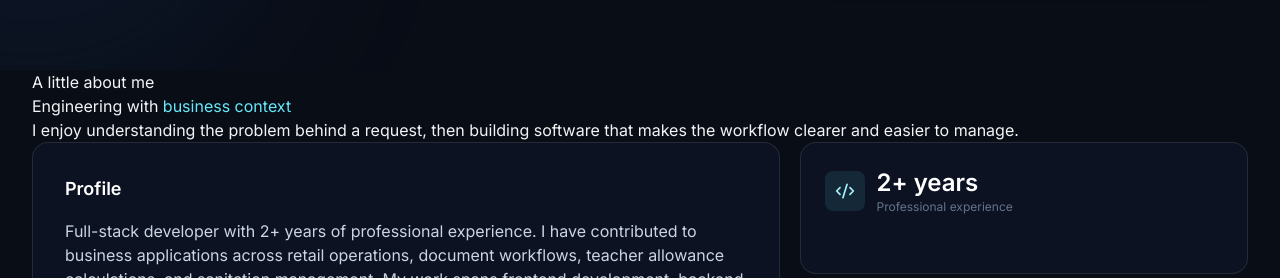
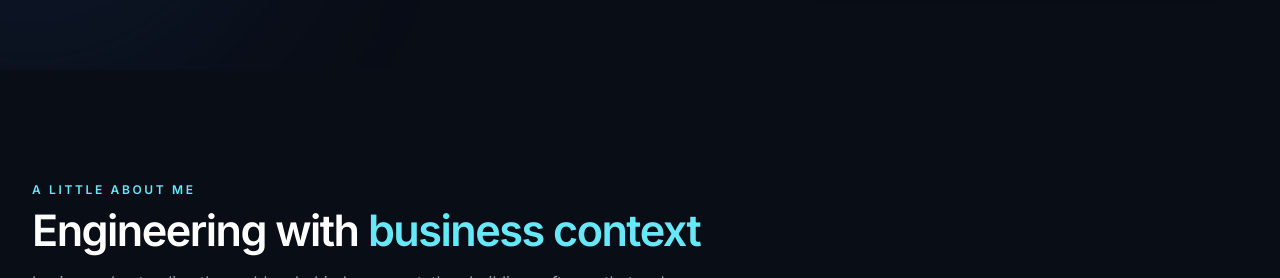
Before and after one commit to muhammad-fahmi/portfolio-website, a Next.js app: page / in a window 1280 px wide. Shown: the part 674-952 px from the top of the page. Built offline with nearby package versions, Linux system fonts and the light colour scheme; no server answers.

Commit message:
feat: apply portfolio refresh to app/globals.css

```diff
--- a/app/globals.css
+++ b/app/globals.css
@@ -2,63 +2,86 @@
 @tailwind components;
 @tailwind utilities;
 
+:root {
+  color-scheme: dark;
+  scroll-behavior: smooth;
+}
+
 @layer base {
+  html {
+    scroll-padding-top: 6rem;
+  }
+
   body {
-    @apply bg-[#090d16] text-gray-100 antialiased selection:bg-cyan-500/30 selection:text-cyan-200;
+    @apply bg-slate-950 text-slate-100 antialiased;
     font-feature-settings: "cv02", "cv03", "cv04", "cv11";
   }
 
-  /* Custom scrollbar */
-  ::-webkit-scrollbar {
-    width: 8px;
+  ::selection {
+    @apply bg-cyan-300/25 text-cyan-100;
   }
-  ::-webkit-scrollbar-track {
-    background: #090d16;
+
+  :focus-visible {
+    outline-offset: 3px;
   }
-  ::-webkit-scrollbar-thumb {
-    background: #1f293d;
-    border-radius: 4px;
-  }
-  ::-webkit-scrollbar-thumb:hover {
-    background: #374151;
+
+  @media (prefers-reduced-motion: reduce) {
+    html {
+      scroll-behavior: auto;
+    }
+
+    *,
+    *::before,
+    *::after {
+      animation-duration: 0.01ms !important;
+      animation-iteration-count: 1 !important;
+      transition-duration: 0.01ms !important;
+    }
   }
 }
 
-.glass-panel {
-  background: rgba(17, 25, 40, 0.65);
-  backdrop-filter: blur(16px);
-  -webkit-backdrop-filter: blur(16px);
-  border: 1px solid rgba(255, 255, 255, 0.08);
+@layer components {
+  .section-space {
+    @apply py-20 sm:py-24 lg:py-28;
+  }
+
+  .section-heading {
+    @apply mb-10 max-w-3xl sm:mb-12;
+  }
+
+  .eyebrow {
+    @apply mb-3 text-xs font-semibold uppercase tracking-[0.22em] text-cyan-300;
+  }
+
+  .section-title {
+    @apply text-3xl font-semibold tracking-[-0.035em] text-white sm:text-4xl lg:text-[2.7rem];
+  }
+
+  .section-description {
+    @apply mt-4 max-w-2xl text-sm leading-7 text-slate-400 sm:text-base sm:leading-8;
+  }
 }
 
-.glass-panel-hover {
-  transition: all 0.3s cubic-bezier(0.4, 0, 0.2, 1);
+.hero-grid {
+  background-image: linear-gradient(rgba(148, 163, 184, 0.07) 1px, transparent 1px),
+    linear-gradient(90deg, rgba(148, 163, 184, 0.07) 1px, transparent 1px);
+  background-size: 54px 54px;
+  mask-image: linear-gradient(to bottom, black, transparent 85%);
 }
 
-.glass-panel-hover:hover {
-  background: rgba(23, 33, 53, 0.8);
-  border-color: rgba(6, 182, 212, 0.3);
-  box-shadow: 0 10px 30px -10px rgba(6, 182, 212, 0.15);
+::-webkit-scrollbar {
+  width: 8px;
 }
 
-.gradient-text {
-  @apply bg-clip-text text-transparent bg-gradient-to-r from-cyan-400 via-violet-400 to-fuchsia-400;
+::-webkit-scrollbar-track {
+  background: #020617;
 }
 
-.gradient-border {
-  position: relative;
-  border-radius: 0.75rem;
+::-webkit-scrollbar-thumb {
+  background: #334155;
+  border-radius: 999px;
 }
 
-.gradient-border::before {
-  content: "";
-  position: absolute;
-  inset: -1px;
-  border-radius: 0.8rem;
-  padding: 1px;
-  background: linear-gradient(135deg, rgba(6,182,212,0.4), rgba(139,92,246,0.4), rgba(217,70,239,0.4));
-  -webkit-mask: linear-gradient(#fff 0 0) content-box, linear-gradient(#fff 0 0);
-  -webkit-mask-composite: xor;
-  mask-composite: exclude;
-  pointer-events: none;
+::-webkit-scrollbar-thumb:hover {
+  background: #475569;
 }
```
